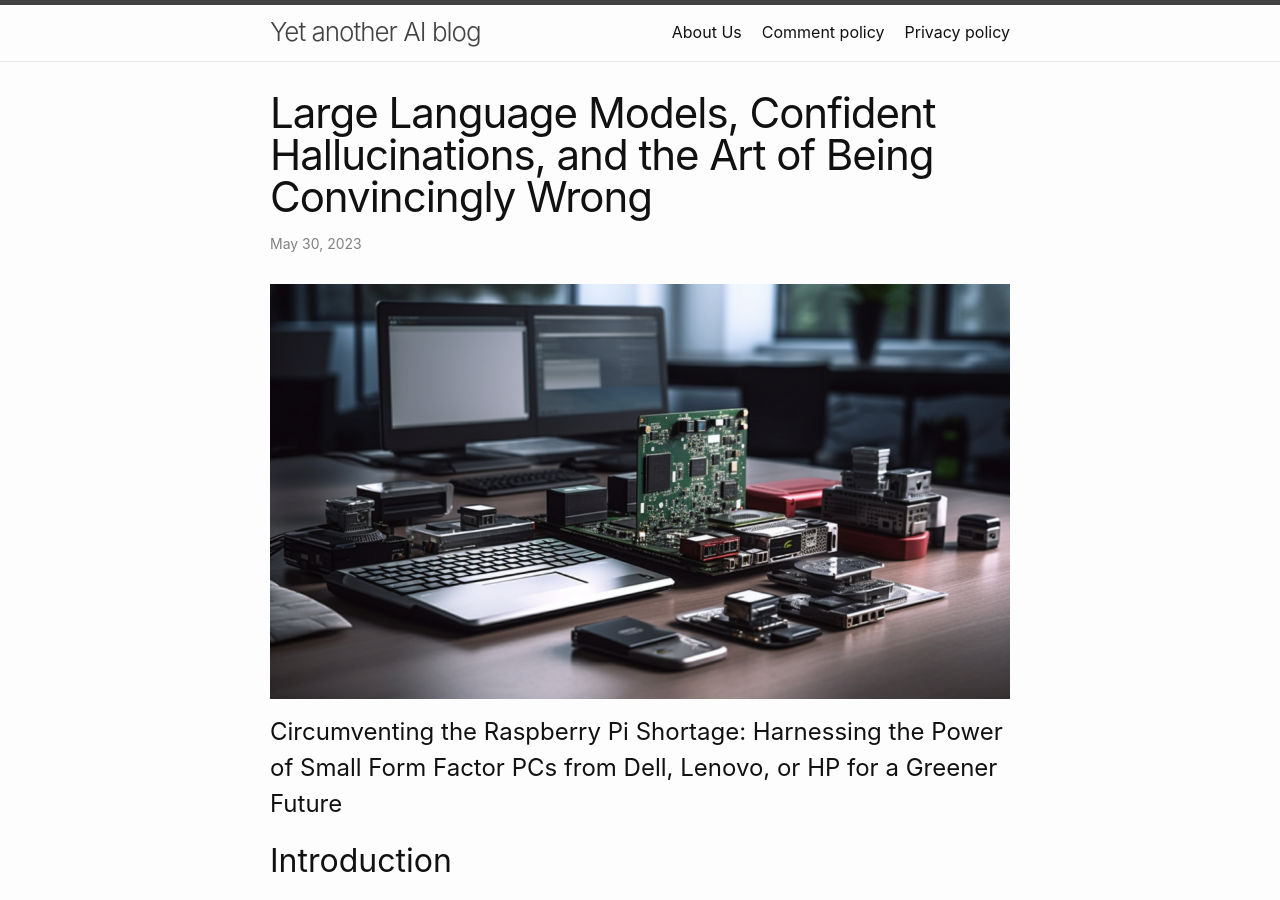
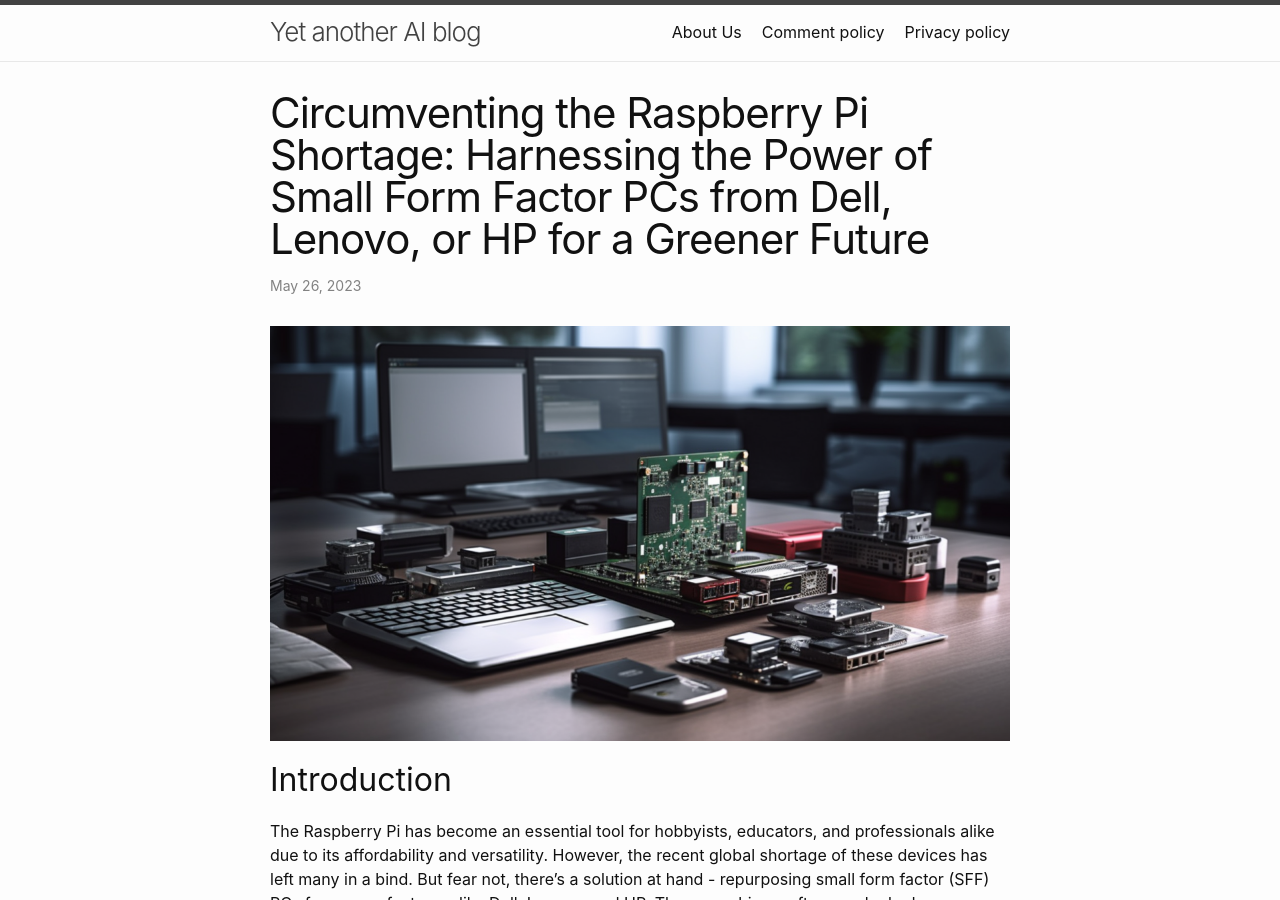
Before and after one commit to cornuwel/blog, a Jekyll site: the page built from _posts/2023-05-26-sff-pc-instead-of-raspberry-pi.md, in a window 1280 px wide and 900 px high. Built offline with Jekyll 4.4.1, drawn with Linux system fonts in a browser that asks for light colours; comment, search, counter and statistics services are not loaded.

Commit message:
Publish everything

```diff
--- a/_posts/2023-05-30-sff-pc-instead-of-raspberry-pi.md
+++ b/_posts/2023-05-26-sff-pc-instead-of-raspberry-pi.md
@@ -1,13 +1,11 @@
 ---
 layout: post
-title:  "Large Language Models, Confident Hallucinations, and the Art of Being Convincingly Wrong"
-date:   2023-05-30
+title:  "Circumventing the Raspberry Pi Shortage: Harnessing the Power of Small Form Factor PCs from Dell, Lenovo, or HP for a Greener Future"
+date:   2023-05-26
 categories: ai hallucinations
 ---
 
 ![Random electronic components](/assets/sff-vs-pi.png)
-
-# Circumventing the Raspberry Pi Shortage: Harnessing the Power of Small Form Factor PCs from Dell, Lenovo, or HP for a Greener Future
 
 ## Introduction
 
```
Also changed, not shown: _posts/2023-05-26-ai-hallucinations.md (renamed from _posts/2023-05-27-ai-hallucinations.md, +1 -1 lines), _posts/2023-05-26-sustainable-energy-transition.md (renamed from _posts/2023-05-29-sustainable-energy-transition.md, +1 -1 lines), _posts/2023-05-26-the-human-part-of-this-blog.md (renamed from _posts/2023-05-28-the-human-part-of-this-blog.md, +1 -1 lines).
